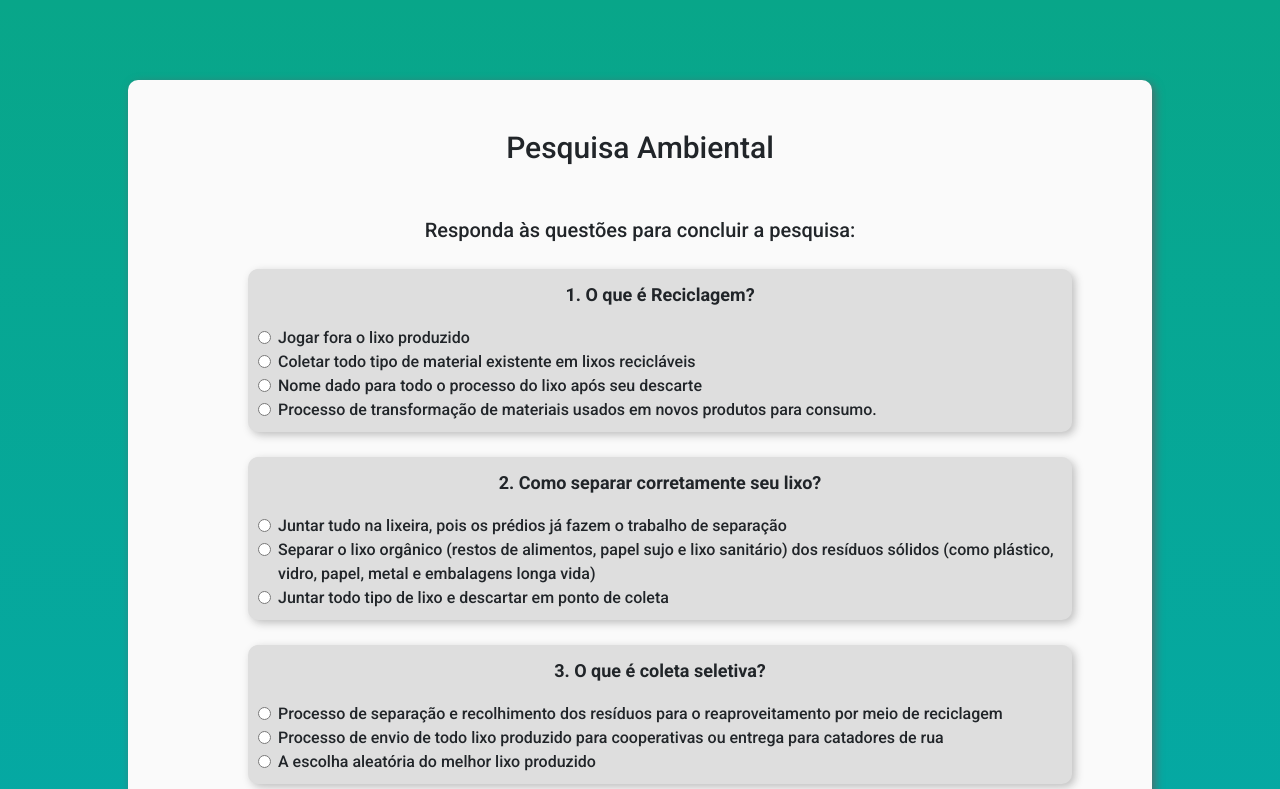
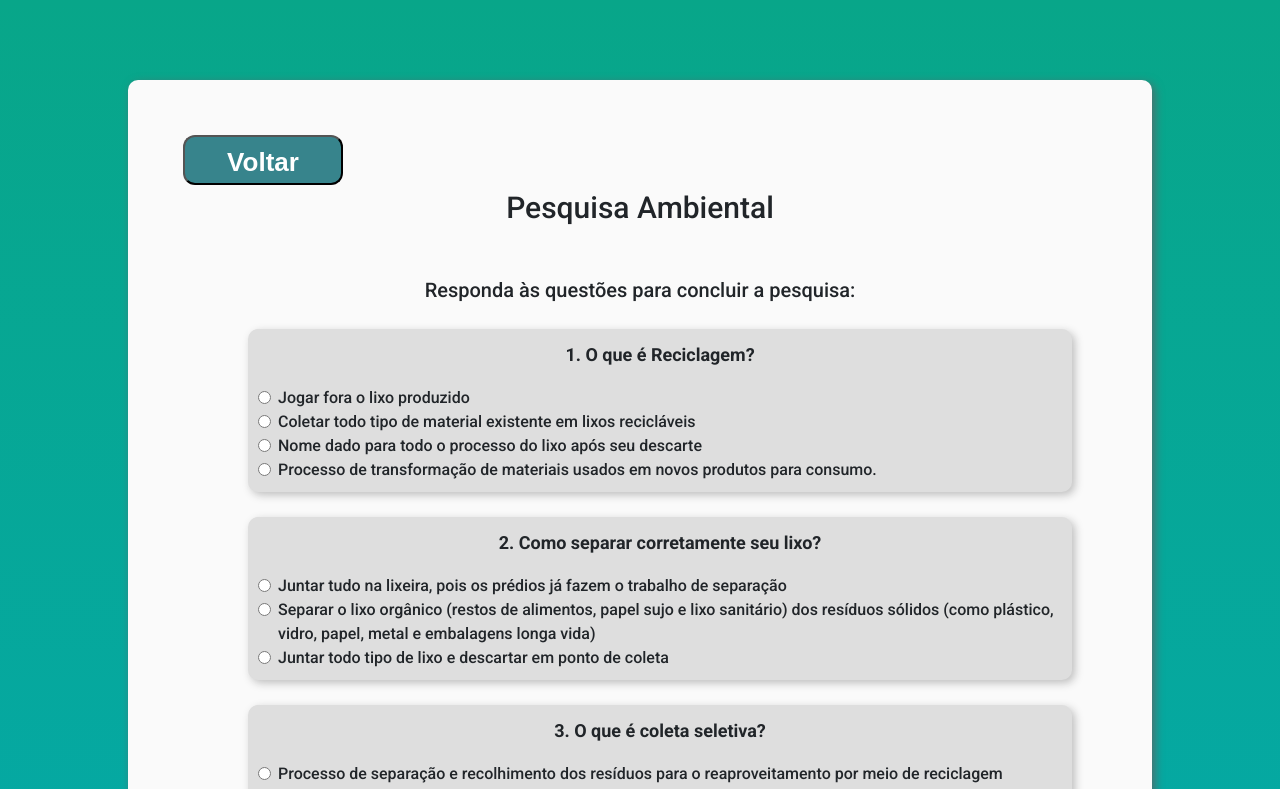
Before and after one commit to Ana204/-Search_site, a React (Create React App) app in the folder frontend/: page /forms in a window 1280 px wide. Shown: the top 789 px of the page. Built offline with nearby package versions, Linux system fonts and the light colour scheme.

Commit message:
putting a button on the pages to go back

```diff
--- a/frontend/src/Layouts/Forms/index.js
+++ b/frontend/src/Layouts/Forms/index.js
@@ -5,6 +5,7 @@ function Form() {
     return (
         <div className="My_Body">
             <div className="Container">
+            <button className="voltar"> Voltar </button>
                 <div className="page-title">
                     <h1>Pesquisa Ambiental</h1>
                     <h5>Responda às questões para concluir a pesquisa:</h5>
--- a/frontend/src/Layouts/Forms/styles.css
+++ b/frontend/src/Layouts/Forms/styles.css
@@ -61,3 +61,13 @@ p{
     color: #FAFAFA;
     background: #37848C;
 }
+.voltar{
+    background:    #37848c;
+    border-radius: 12px;
+    width:         160px;
+    height:        50px;
+    color:         #ffffff;
+    display:       inline-block;
+    font:          normal bold 26px/50px "Ubuntu", sans-serif;
+    text-align:    center;
+  }
--- a/frontend/src/Layouts/Researchs/index.js
+++ b/frontend/src/Layouts/Researchs/index.js
@@ -30,7 +30,7 @@ const Researchs = () => {
     return (
         <div className="fundo-verde">
             <div className="container-branco">
-
+             <button className="voltar"> Voltar </button>
                 <h1>Pesquisas disponíveis</h1>
             <div className="area-cards">
                 {/* LISTANDO TODAS AS PESQUISAS */}
--- a/frontend/src/Layouts/Researchs/styles.css
+++ b/frontend/src/Layouts/Researchs/styles.css
@@ -23,7 +23,7 @@
     font-size: 30px;
     line-height: 30px;
     margin: auto;
-    margin-top: 45px;
+    margin-top: 20px;
     flex: 1;
     font-family: 'Roboto', sans-serif;
 }
@@ -60,3 +60,14 @@ h5{
     font-size: 20px;
     margin-right: 10px;
   }
+  .voltar{
+    margin: 5px;
+    background:    #37848c;
+    border-radius: 12px;
+    width:         160px;
+    height:        50px;
+    color:         #ffffff;
+    display:       inline-block;
+    font:          normal bold 26px/50px "Ubuntu", sans-serif;
+    text-align:    center;
+  }
```
